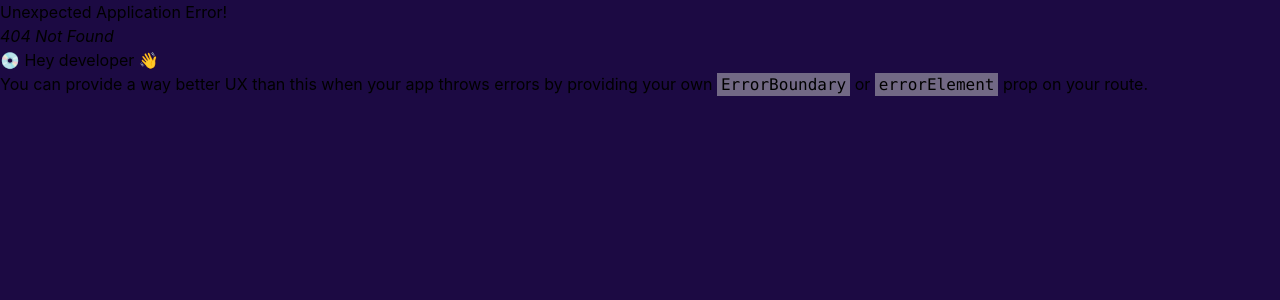
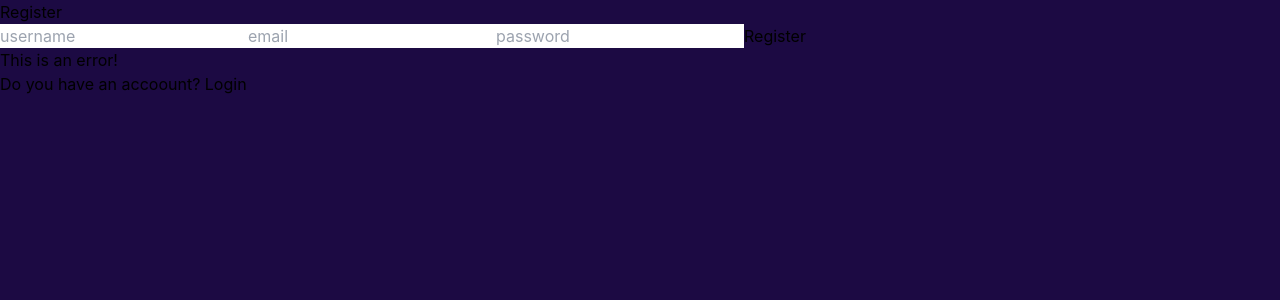
Before and after one commit to rakotoarisonlandry/Ny_Havana, a React (Create React App) app: page /register in a window 1280 px wide. Before the commit this address had no page. Shown: the top 300 px of the page. Built offline with nearby package versions, Linux system fonts and the light colour scheme.

Commit message:
new commit

```diff
--- a/src/pages/Register.jsx
+++ b/src/pages/Register.jsx
@@ -1,9 +1,29 @@
-import React from 'react'
+import React, { useState } from "react";
+import { Link } from "react-router-dom";
 
 function Register() {
+  const [input , setInput] = useState({
+    username: "",
+    email: "",
+    password: "",
+  })
+  const handleChange = e =>{
+    setInput(prev => ({...prev, [e.target.name ]: e.target.value}))
+  }
+  console.log(input)
   return (
-    <div>Register</div>
-  )
+    <div className="auth">
+      <h1>Register</h1>
+      <form>
+        <input type="text" placeholder="username" name="username" onChange={handleChange}/>
+        <input type="text" placeholder="email" onChange={handleChange} name="email"/>
+        <input type="text" placeholder="password" onChange={handleChange} name="password"/>
+        <button>Register</button>
+        <p>This is an error!</p>
+        <span>Do you have an accoount? <Link to="/login">Login</Link></span>
+      </form>
+    </div>
+  );
 }
 
-export default Register
+export default Register;
--- a/src/components/SinglePage.jsx
+++ b/src/pages/SinglePage.jsx
@@ -4,7 +4,7 @@ import ellipse from "../img/Ellipse 2.svg";
 import Iconedit from "../img/editIcon.svg";
 import Icondelete from "../img/DeleteIcon.svg";
 import { Link } from "react-router-dom";
-import Menu from "./Menu";
+import Menu from "../components/Menu";
 function SinglePage() {
   return (
     <div className="single">
```
Also changed, not shown: src/App.jsx (+6 -2 lines).
